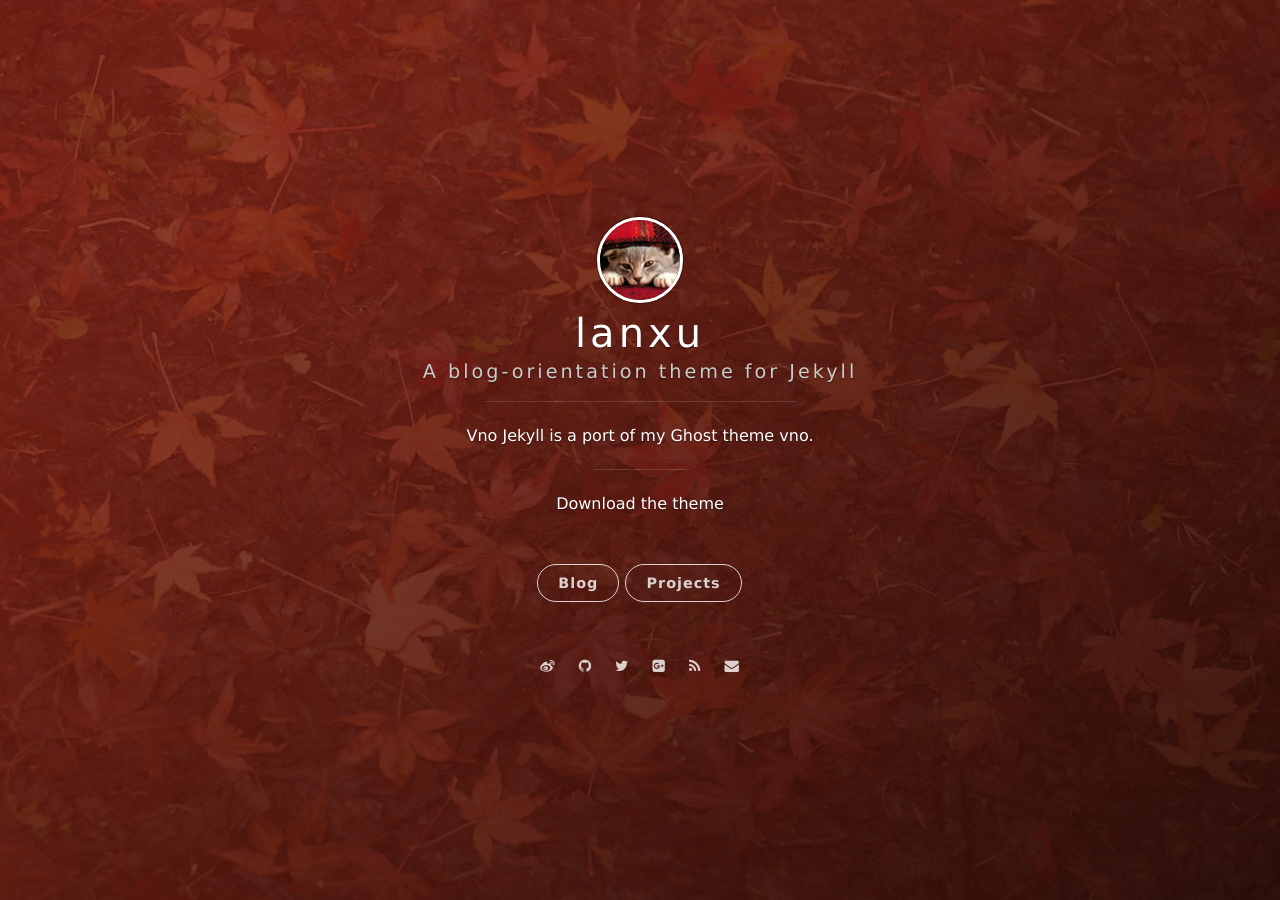
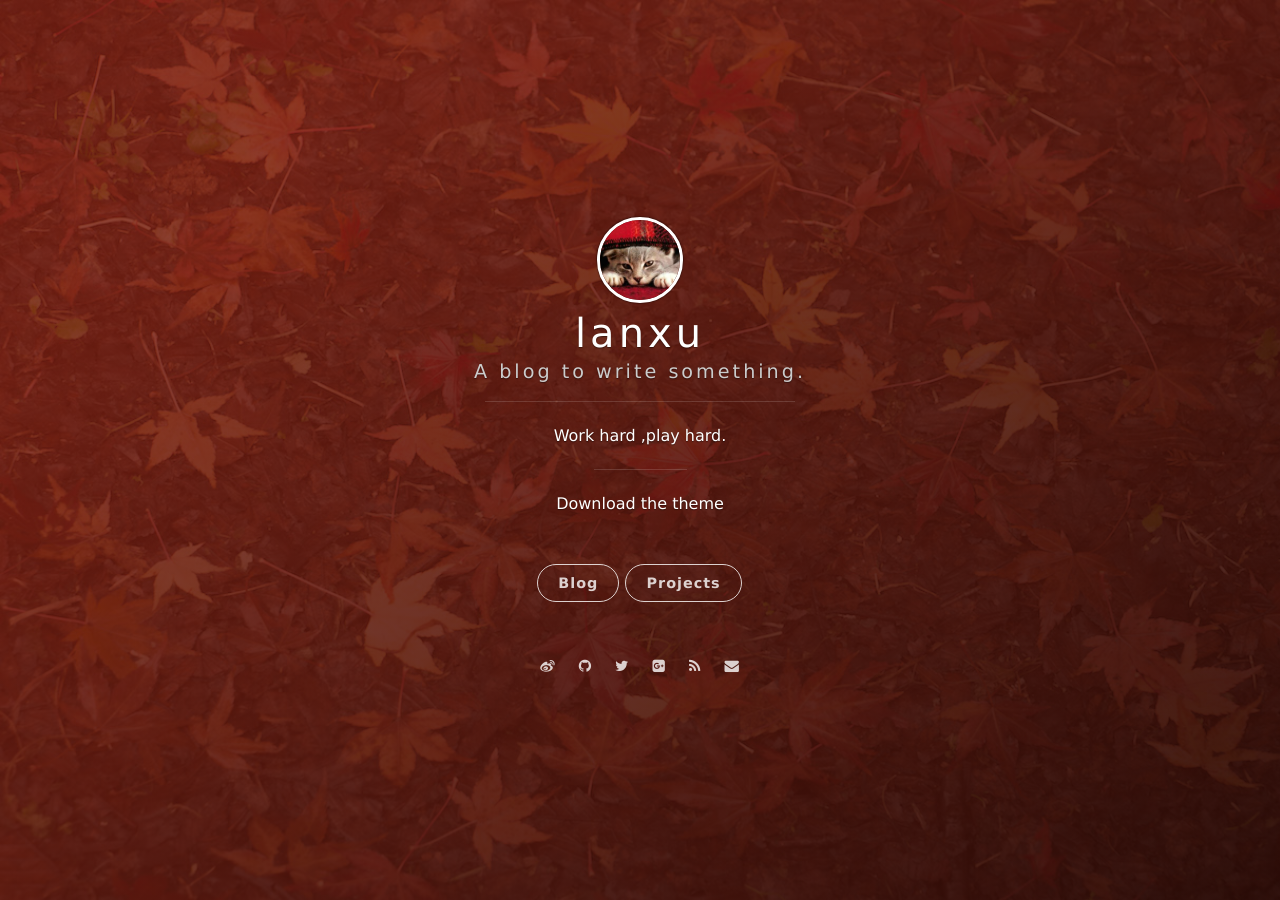
Before and after one commit to Rubick1/Rubick1.github.io, a Jekyll site: the page built from index.html, in a window 1280 px wide. Built offline with Jekyll 4.4.1, drawn with Linux system fonts in a browser that asks for light colours; nearby versions of some CDN libraries; the list of posts is cut into pages by our own code.

Commit message:
settings

```diff
--- a/_config.yml
+++ b/_config.yml
@@ -1,8 +1,8 @@
 # Basic
 title: lanxu
-subtitle: A blog-orientation theme for Jekyll
+subtitle: A blog to write something.
 welcome_message: <a href="https://github.com/onevcat/vno-jekyll" target="_blank">Download the theme</a>
-description: Vno Jekyll is a port of my Ghost theme vno.
+description: Work hard ,play hard.
 creator: <a href="http://onev.cat">@onevcat</a>
 
 url: "http://vno.onevcat.com"
@@ -38,10 +38,10 @@ comment:
 # Social
 social:
     weibo: onevcat
-    github: onevcat
+    github: Rubick1
     twitter: onevcat
     gplus: 107108267983477358170
-    mail: onev@onevcat.com
+    mail: ishiguang@gmail.com
 
 # Google Analytics
 ga:
```
Also changed, not shown: README.md.
